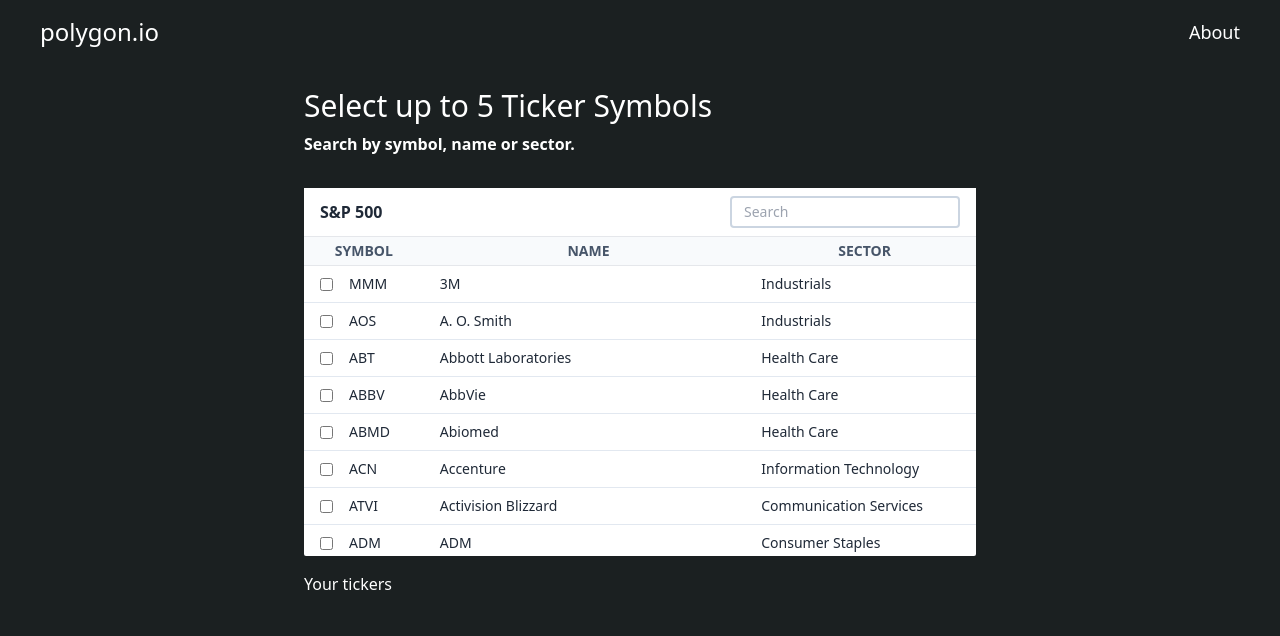
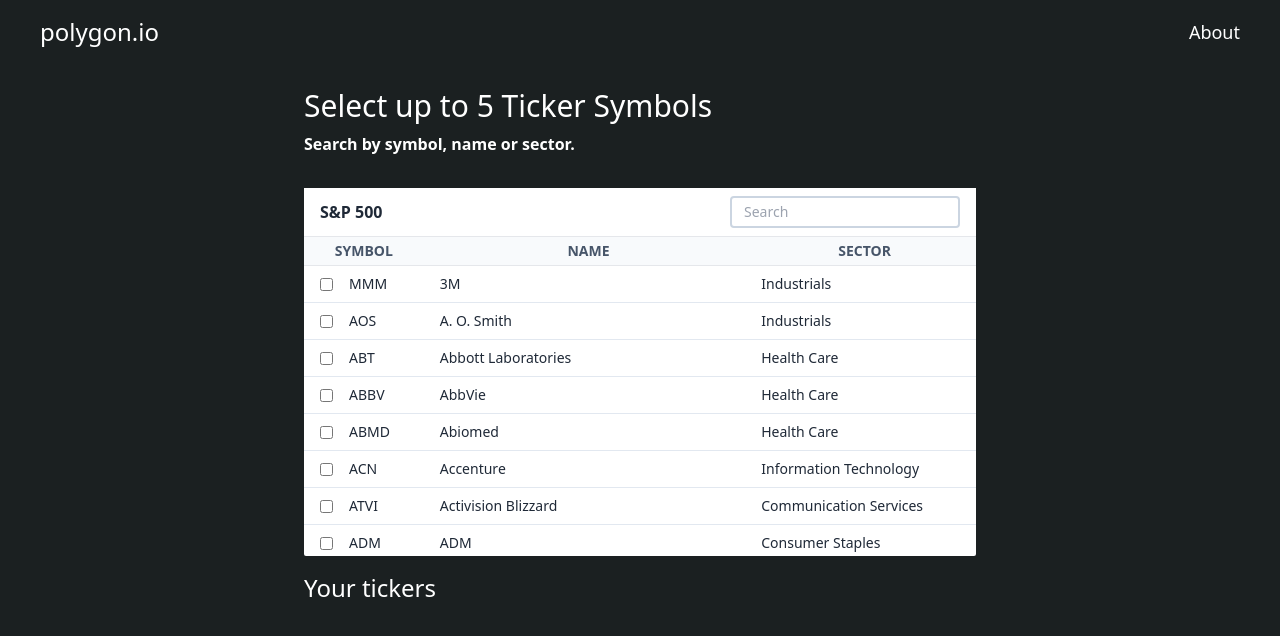
Before and after one commit to criscunas/polygon-api, a React (Create React App) app: page / in a window 1280 px wide. Shown: the top 636 px of the page. Built offline with nearby package versions, Linux system fonts and the light colour scheme.

Commit message:
added in async handler to grab selected symbols then resetting selected creators. Added in ternary to handle loading

```diff
--- a/src/App.tsx
+++ b/src/App.tsx
@@ -1,4 +1,5 @@
 import Data from './data/sp500.json';
+import { useState } from 'react';
 import { HeroSection } from './components/HeroSection';
 import { DataTable } from './partials/tables/DataTable';
 var _ = require('lodash')
@@ -6,10 +7,20 @@
 
 function App() {
 
+    const [results, setResults] = useState<any>([])
+
+    const generateResults = async (selected: object):Promise<any> => {
+        console.log(selected)
+
+    }
+
     return (
         <div>
             <HeroSection />
-            <DataTable dataSet={Data} />
+            <DataTable
+                dataSet={Data}
+                handler={generateResults}
+            />
         </div>
     );
 }
--- a/src/partials/tables/DataTable.tsx
+++ b/src/partials/tables/DataTable.tsx
@@ -1,4 +1,4 @@
-import React, {useState, useEffect} from 'react';
+import React, { useState, useEffect } from 'react';
 var _ = require('lodash')
 
 type DataProps = {
@@ -6,10 +6,12 @@
         Symbol: string,
         Name: string,
         Sector: string,
-    }[];
+    }[],
+
+    handler: Function,
 }
 
-export const DataTable = ({ dataSet }: DataProps) => {
+export const DataTable = ({ dataSet, handler }: DataProps) => {
 
     const [search, setSearch] = useState<string>('')
     const [data, setData] = useState<any[]>([])
@@ -25,32 +27,29 @@
 
         let item = {
             id: id,
-          name : name
+            name: name
         }
 
-        let found = _.findKey(selected, {'id': id})
+        let found = _.findKey(selected, { 'id': id })
 
-        if(found) {
+        if (found) {
             let arr = _.cloneDeep(selected)
-          setSelected(_.filter(arr, (item : any) => {
+            setSelected(_.filter(arr, (item: any) => {
                 return item.id !== id
             }))
         }
         else {
             setSelected([...selected, item])
         }
-
     }
 
-
     useEffect(() => {
-
-        if(!search) {
+        if (!search) {
             setData(dataSet)
         }
 
-        if(search) {
-            setData(_.filter(dataSet , (item : any) => {
+        if (search) {
+            setData(_.filter(dataSet, (item: any) => {
                 return item.Name.toLowerCase().includes(search.toLowerCase().trim())
                     || item.Symbol.toLowerCase().includes(search.toLowerCase().trim())
                     || item.Sector.toLowerCase().includes(search.toLowerCase().trim())
@@ -59,6 +58,12 @@
     }, [search])
 
     return (
+        <div>
+            {data.length === 0 ?
+                <div className="text-center mt-24">
+                    <progress className="bg-blue-400 progress w-56"></progress>
+                </div>
+                :
                 <div>
                     <div className="bg-white flex items-center justify-between py-2 px-4">
                         <div className='font-semibold'>S&P 500</div>
@@ -90,9 +95,9 @@
                                                 <div className='flex items-center gap-4'>
                                                     <input
                                                         type="checkbox"
-                                                onChange ={onSelectChange}
-                                                value = {index}
-                                                name = {ele.Symbol.toString()}
+                                                        onChange={onSelectChange}
+                                                        value={index}
+                                                        name={ele.Symbol.toString()}
                                                     />
                                                     {ele.Symbol}
                                                 </div>
@@ -109,9 +114,37 @@
                             </tbody>
                         </table>
                     </div>
+
                     <div className="text-white mt-4">
-              <h1> Your tickers</h1>
+                        <h1 className="text-2xl"> Your tickers</h1>
+                        {!selected.length
+                            ? null
+                            :
+                            <div>
+                                <div className='mt-4 flex justify-center divide-x-2'>
+                                    {selected.map((ele: { name: string, id: number }) => {
+                                        return (
+                                            <p key={ele.id} className='text-white px-2'>
+                                                {ele.name}
+                                            </p>
+                                        )
+                                    })}
                                 </div>
+                                <div className='text-center mt-6'>
+                                    <button
+                                        className='btn btn-sm bg-sky-500 hover:bg-sky-600'
+                                        onClick={() => handler(selected).then(() => {
+                                            setSelected([])
+                                        })}
+                                    >
+                                        Get Report
+                                    </button>
+                                </div>
+                            </div>
+                        }
+                    </div>
+                </div>
+            }
         </div>
     )
 }
```
Lines whose indentation alone changed are shown as unchanged.
